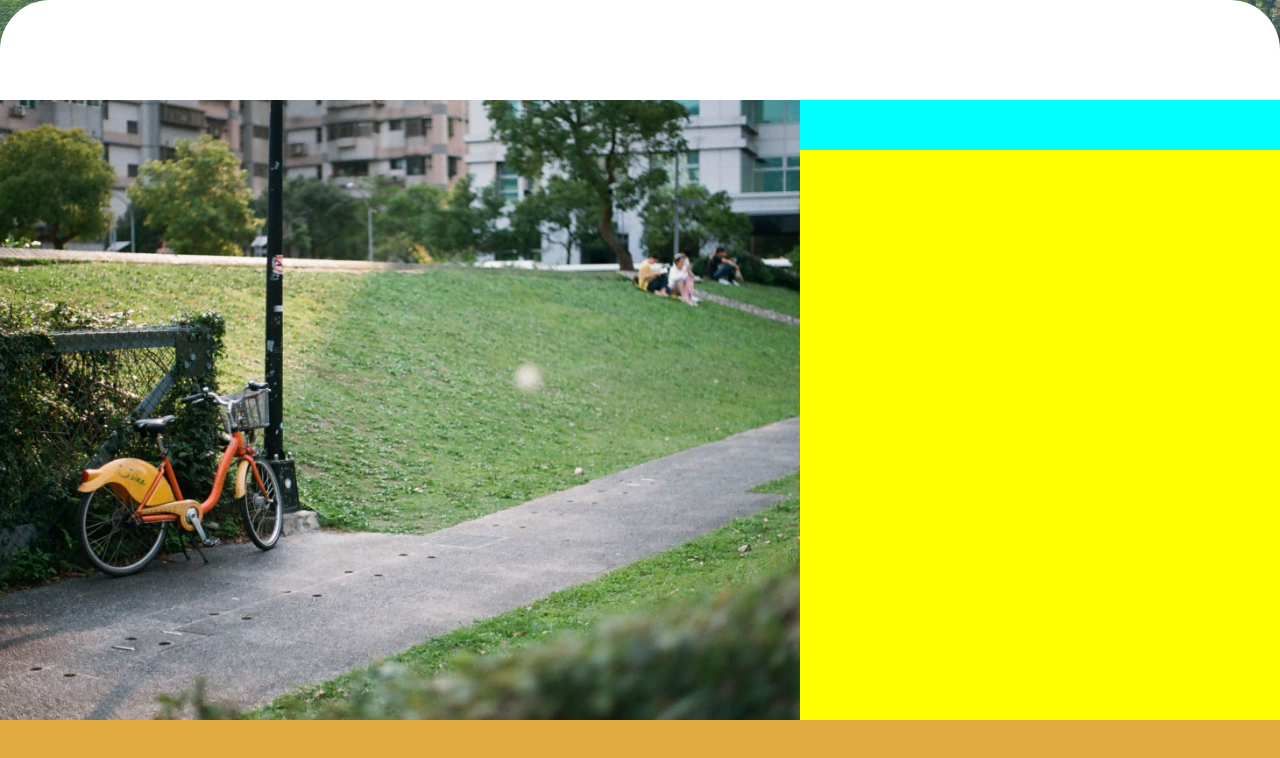
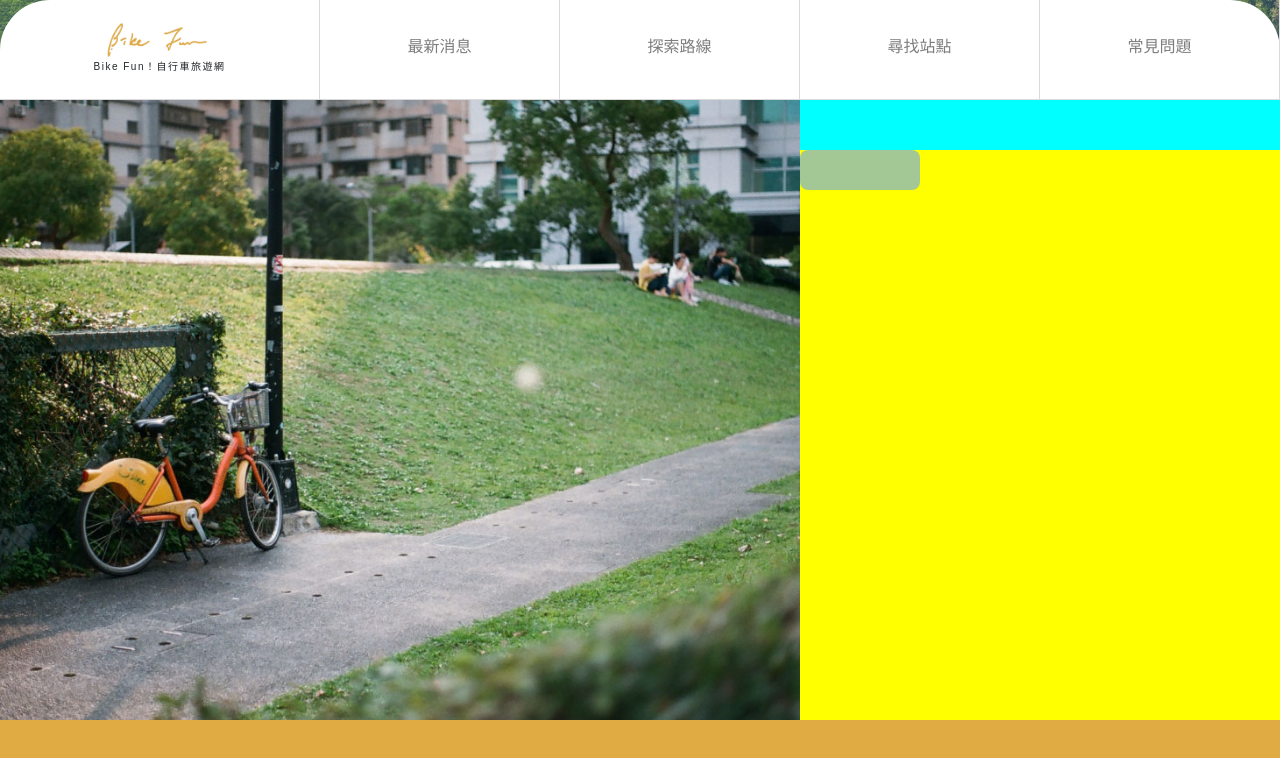
Before and after one commit to jin576tw/TheF2E_Week02, a Vue app: page / in a window 1280 px wide. Shown: the top 758 px of the page. Built offline with nearby package versions, Linux system fonts and the light colour scheme.

Commit message:
component調整、navbar調整

```diff
--- a/src/App.vue
+++ b/src/App.vue
@@ -1,32 +1,21 @@
 <template>
 
+    <div class="Window">
 
-    <div class="Window">
-      <div class="NavbarRWD navbarRWDHide"></div>
+      <navbar-rwd></navbar-rwd>
+
       <div class="Background"></div>
-
 
       <div class="Content">
         <div class="BG_space"></div>
+
         <div class="Bf_Content">
 
-          <div class="Navbar navbarHide"></div>
+          <navbar></navbar>
+
+          <find-station-page></find-station-page>
 
 
-          <div class="BfPage FindStationPage" id="FindStationPage">
-            <div class="FindStationCover">
-
-            </div>
-            <div class="FindStationBar">
-              <div class="stationStep"></div>
-              <div class="FindStation_list"></div>
-              <div class="FindStation_searchBar"></div>
-            </div>
-
-
-            <div class="FindStationMap" id="FindStationMap"></div>
-
-          </div>
         </div>
 
       </div>
@@ -83,8 +72,9 @@ export default {
     return{
 
       TPXData:[],
-      nowPage:'',
-      navbarRWDHide: true
+      nowPage:'FindStation'
+
+
 
 
 
@@ -110,6 +100,14 @@ export default {
   }
   ,methods:{
 
+
+    SearchStation(){
+
+      this.searchPage = ! this.searchPage
+
+      console.log( this.searchPage);
+
+    },
 
 
     getdata(){
--- a/src/assets/css/style.css
+++ b/src/assets/css/style.css
@@ -159,7 +159,7 @@ label{
 .FindStationCover{
     width: 62.5%;
     /* width: 0%; */
-    transition: 0.8s;
+    transition: 0.6s;
     height: calc(100vh - 180px);
     background-image: url('../images/bg03.jpg');
     background-size:cover;
@@ -168,64 +168,137 @@ label{
 
 }
 
+
+.FindStation_SearchWarp{
+    position: relative;
+    transition: 0.6s;
+    width: 37.5%;
+    /* width: 100%; */
+    height: calc(100vh - 180px);
+    display: flex;
+
+}
+
+
 .FindStationBar{
-    width: 37.5%;
+    position: relative;
+    transition: 0.6s;
+    width: 100%;
     /* width: 25%; */
-    transition: 0.8s;
-    min-height: calc(100vh - 180px);
+    height: 100%;
     background-color: white;
 }
 
-.stationStep{
-    width: 37.5%;
-    /* width: 75%; */
-    position: absolute;
-    transition: 0.8s;
-    top: 0;
-    right: 0;
 
-    height: 50px;
-    background-color: cyan;
-}
 
 .FindStationMap{
     width: 0%;
     /* width: 75%; */
-    min-height: calc(100vh - 180px);
+    height: 100%;
     background-color: #afa;
-}
 
-.FindStation_list{
-    display: none;
-    /* display: block; */
-    margin-top: 0px;
-    width: 100%;
-    background-color: pink;
-    min-height:  calc(100vh - 180px);
-}
-
-.FindStation_searchBar{
-    display: block;
-    /* display: none; */
-    margin-top: 50px;
-    width: 100%;
-    min-height:  calc(100vh - 230px);
-    background-color: yellow;
 
 }
 
 
+.StationStep{
+    position: absolute;
+    width: 100%;
+    top: 0;
+    right: 0;
+    height: 50px;
+    background-color: cyan;
+
+}
+
+
+
+.StationSearchContent{
+    display: block;
+    transition: 0.6s;
+    /* display: none; */
+    width: 100%;
+    margin-top: 50px;
+    min-height: calc(100vh - 230px);
+    background-color: yellow;
+}
+
+
+.StationList{
+    display: none;
+    /* display: block; */
+    margin-top: 50px;
+    width: 100%;
+    min-height: calc(100vh - 230px);
+    background-color: pink;
+}
+
+.FindStaion_Btn{
+
+    width: 120px;
+    height: 40px;
+    background: #A3C896;
+    border-radius: 8px;
+
+
+}
+.coverMove{
+
+    width: 0%;
+
+}
+
+.SearchWarpMove{
+
+    width: 100%;
+
+}
+
+
+.StationBarMove{
+
+    width: 25%;
+
+}
+
+
+
+.StationMapMove{
+
+    width: 75%;
+
+}
+
+.StationStepMove{
+
+    width: 75%;
+}
+
+.SearchContentMove{
+
+    display: none;
+}
+
+
+.StationListMove{
+
+     display: block;
+
+}
+
 @media (max-width: 767px) {
+
 
     #FindStationPage{
         width: 100%;
         display: flex;
         flex-direction: column;
+        position: relative;
     }
-
 
     .FindStationCover{
         width: 100%;
+
         height: 100vh;
         /* height: 85px; */
         background-image: url('../images/bg03.jpg');
@@ -235,57 +308,98 @@ label{
 
     }
 
-
-
     .FindStationBar{
-        position: relative;
         width: 100%;
-        min-height: 500px;
-        /* min-height:  calc(100vh - 165px); */
-
-        background-color: white;
     }
 
 
-    .stationStep{
-        position: absolute;
-        top: 0;
-        left: 0;
+    .FindStation_SearchWarp{
+        position: relative;
         width: 100%;
-        height: 50px;
-        background-color: cyan;
+        height: calc(100vh - 165px);
+        display: flex;
+        flex-direction: column;
+
+
     }
 
 
+    .FindStationMap{
+        position: absolute;
+        width: 0%;
+        /* width: 100%; */
+        top: 50px;
+        left: 0;
+        height: 350px;
+        background-color: #afa;
 
-    .FindStationMap{
+
+    }
+
+    .StationSearchContent{
+        display: block;
+        /* display: none; */
+        width: 100%;
+        margin-top: 50px;
+        min-height: calc(100vh - 215px);
+        background-color: yellow;
+    }
+
+    .StationList{
+
         display: none;
         /* display: block; */
-        position: absolute;
-        top: 135px;
+        margin-top: 400px;
         width: 100%;
-        min-height: 300px;
-        background-color: #afa;
+        min-height: calc(100vh - 565px);
+        background-color: pink;
     }
 
-    .FindStation_list{
-        display: none;
-        /* display: block; */
-        margin-top: 350px;
+
+    .coverMove{
+
         width: 100%;
-        background-color: pink;
-        min-height:  calc(100vh - 515px);
+        height: 85px;
+
     }
 
-    .FindStation_searchBar{
-        display: block;
-        /* display: none; */
-        margin-top: 50px;
+    .SearchWarpMove{
+
         width: 100%;
-        min-height:  450px;
-        background-color: yellow;
 
     }
+
+
+    .StationBarMove{
+
+        width: 100%;
+
+    }
+
+
+    .StationMapMove{
+
+        width: 100%;
+
+    }
+
+    .StationStepMove{
+        width: 100%;
+    }
+
+    .SearchContentMove{
+
+        display: none;
+    }
+
+
+    .StationListMove{
+
+         display: block;
+
+    }
+
+
 
 }
 
@@ -297,8 +411,124 @@ label{
     height: 100px;
     width: 100%;
     background-color: white;
+    display: flex;
     border-radius: 50px 50px 0px 0px;
+    border-bottom: 1px solid var(--light_grey);
 }
+.navbarLogo{
+    width: 25%;
+    height: 100%;
+    border-right: 1px solid var(--light_grey);
+    display: flex;
+    flex-direction: column;
+    align-items: center;
+    justify-content: center;
+
+}
+
+.navbarLogo img{
+    width: 35%;
+}
+
+.navbarLogo h5{
+
+    font-size: 1rem;
+    font-style: normal;
+    font-weight: 300;
+    line-height: 14px;
+    letter-spacing: 0.15em;
+
+
+}
+.navbarItemWarp{
+    display: flex;
+    width: 75%;
+    height: 100%;
+    /* background-color: cyan; */
+}
+.navbarItem{
+    width: 25%;
+    height: 100%;
+    cursor: pointer;
+    border-right: 1px solid var(--light_grey);
+    display: flex;
+    justify-content: center;
+    align-items: center;
+    color:  var(--bGrey);
+
+}
+
+.navbarItem h3{
+
+    font-size: 1.6rem;
+    font-style: normal;
+    font-weight: 400;
+    line-height: 22px;
+    letter-spacing: 0em;
+    text-align: left;
+
+
+}
+
+.navbarItem:hover{
+    transition: 0.8s;
+    color: var(--bYellow);
+}
+
+
+.navbarRWDHide{
+    display: none;
+}
+
+.RWD_btn{
+    display: none;
+}
+
+@media (max-width: 767px) {
+
+    .navbarHide{
+        display: none;
+    }
+
+
+
+    .Navbar{
+        height: 85px;
+
+    }
+
+    .navbarItemWarp{
+        display: none;
+        width: 75%;
+        height: 100%;
+    }
+    .RWD_btn{
+        display: flex;
+        justify-content: center;
+        align-items: center;
+        width: 30%;
+        height: 100%;
+        border-right: 1px solid var(--light_grey);
+    }
+
+    .navbarLogo{
+        width: 70%;
+        height: 100%;
+        border-right: 1px solid var(--light_grey);
+        display: flex;
+        flex-direction: column;
+        align-items: flex-end;
+        justify-content: center;
+        padding-right: 20px;
+
+    }
+
+    .navbarLogo img{
+        width: 65%;
+    }
+}
+
+
 
 .NavbarRWD{
     position: absolute;
@@ -308,28 +538,51 @@ label{
     width: 100%;
     height: 85px;
     background-color:transparent;
+    border-bottom: 1px solid var(--light_grey);
 
-    border-bottom: 1px solid var(--light_grey)
 
 }
 
-.navbarRWDHide{
-    display: none;
+.NavbarRWD_wrap{
+    width: 100%;
+    height: 100%;
+    display: flex;
+    align-items: center;
+
+}
+
+.navbarRWDLogo{
+    width: 70%;
+    height: 100%;
+    display: flex;
+    flex-direction: column;
+    align-items: flex-end;
+    justify-content: center;
+    padding-right: 20px;
+}
+
+.navbarRWDLogo img{
+    width: 65%;
+}
+
+.navbarRWDLogo h5{
+
+    font-size: 1rem;
+    font-style: normal;
+    font-weight: 300;
+    line-height: 14px;
+    letter-spacing: 0.15em;
+
+
 }
 
 @media (max-width: 767px) {
-
-    .navbarHide{
-        display: none;
-    }
 
     .navbarRWDHide{
         display: block;
     }
 
-
 }
-
 
 /* /////////footer///////////// */
 .footer{
--- /dev/null
+++ b/src/components/FindStationPage.vue
@@ -0,0 +1,63 @@
+<template>
+    <div class="BfPage FindStationPage" id="FindStationPage">
+
+            <div class="FindStationCover">
+
+            </div>
+
+            <div class="FindStation_SearchWarp">
+
+              <div class="FindStationBar" >
+
+                <div class="StationStep"></div>
+
+                <div class="StationSearchContent" >
+
+                  <button class="FindStaion_Btn" @click="SearchStation"></button>
+
+                </div>
+                <div class="StationList" ></div>
+
+              </div>
+
+              <div class="FindStationMap" id="FindStationMap"></div>
+
+
+
+            </div>
+
+
+          </div>
+</template>
+
+<script>
+
+export default {
+
+
+
+    data(){
+
+
+        return{
+            searchPage:false,
+        }
+
+
+    },
+    methods:{
+
+
+        SearchStation(){
+
+        this.searchPage = ! this.searchPage
+
+        console.log( this.searchPage);
+
+        },
+
+    }
+
+
+}
+</script>
--- /dev/null
+++ b/src/components/Navbar.vue
@@ -0,0 +1,36 @@
+<template>
+    <div class="Navbar navbarHide">
+
+        <div class="RWD_btn">
+            <div class="RWD_btn_img">
+                <svg width="27" height="18" viewBox="0 0 27 18" fill="none" xmlns="http://www.w3.org/2000/svg">
+                <line x1="1" y1="1" x2="26" y2="1" stroke="#DADADA" stroke-width="2" stroke-linecap="round"/>
+                <line x1="1" y1="9" x2="12" y2="9" stroke="#DADADA" stroke-width="2" stroke-linecap="round"/>
+                <line x1="1" y1="17" x2="26" y2="17" stroke="#DADADA" stroke-width="2" stroke-linecap="round"/>
+                </svg>
+            </div>
+        </div>
+
+        <div class="navbarLogo">
+            <img src="../assets/images/logo_yellow.png" alt="">
+            <h5>Bike Fun！自行車旅遊網</h5>
+
+        </div>
+        <div class="navbarItemWarp">
+            <div class="navbarItem">
+                <h3>最新消息</h3>
+            </div>
+            <div class="navbarItem">
+                <h3>探索路線</h3>
+            </div>
+            <div class="navbarItem">
+                <h3>尋找站點</h3>
+            </div>
+            <div class="navbarItem">
+                <h3>常見問題</h3>
+            </div>
+
+        </div>
+
+    </div>
+</template>
--- /dev/null
+++ b/src/components/NavbarRWD.vue
@@ -0,0 +1,27 @@
+<template>
+
+ <div class="NavbarRWD navbarRWDHide">
+    <div class="NavbarRWD_wrap">
+        <div class="RWD_btn">
+            <div class="RWD_btn_img">
+                <svg width="27" height="18" viewBox="0 0 27 18" fill="none" xmlns="http://www.w3.org/2000/svg">
+                <line x1="1" y1="1" x2="26" y2="1" stroke="#DADADA" stroke-width="2" stroke-linecap="round"/>
+                <line x1="1" y1="9" x2="12" y2="9" stroke="#DADADA" stroke-width="2" stroke-linecap="round"/>
+                <line x1="1" y1="17" x2="26" y2="17" stroke="#DADADA" stroke-width="2" stroke-linecap="round"/>
+                </svg>
+            </div>
+        </div>
+
+         <div class="navbarRWDLogo">
+            <img src="../assets/images/logo_yellow.png" alt="">
+            <h5>Bike Fun！自行車旅遊網</h5>
+
+        </div>
+
+    </div>
+
+
+
+ </div>
+
+</template>
```
Also changed, not shown: src/main.js (+11 -3 lines).
